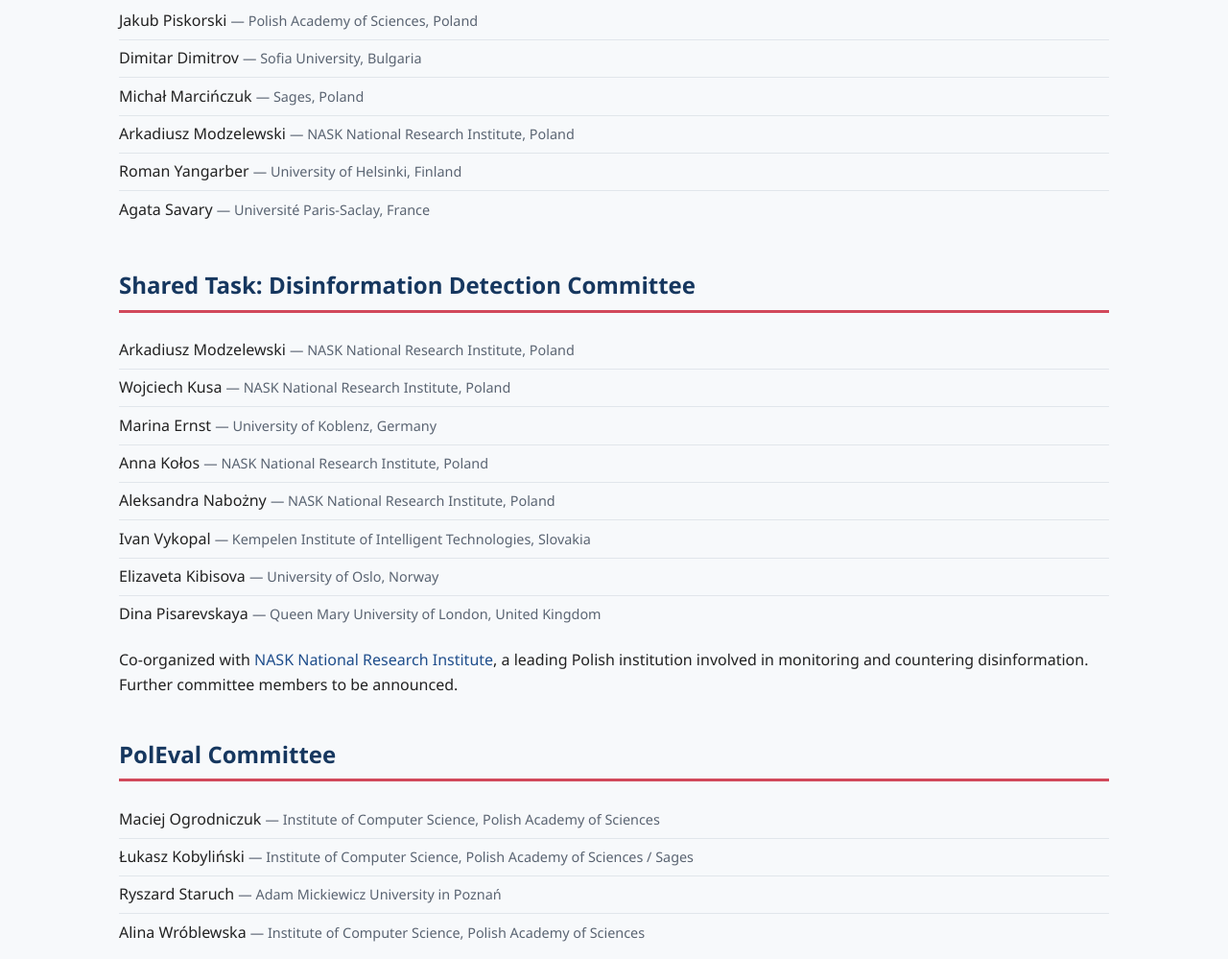
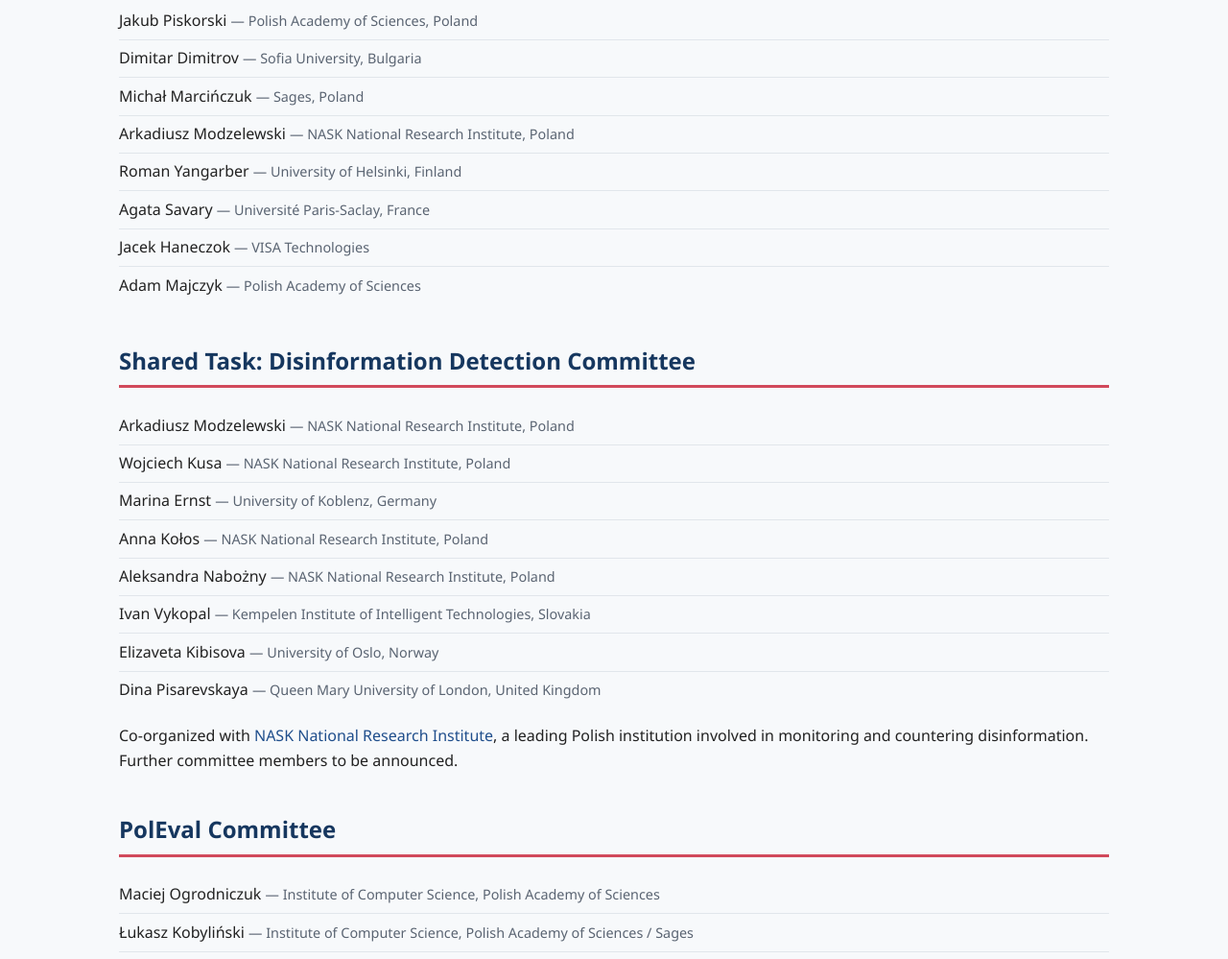
Before and after one commit to SlavicNLP/SlavicNLP.github.io, a plain HTML site: page committees.html in a window 1280 px wide. Shown: the part 893-1892 px from the top of the page at 96% size. Drawn offline with Linux system fonts and the light colour scheme.

Commit message:
Add two members

```diff
--- a/committees.html
+++ b/committees.html
@@ -123,6 +123,8 @@
         <li>Arkadiusz Modzelewski <span class="affiliation">&mdash; NASK National Research Institute, Poland</span></li>
         <li>Roman Yangarber <span class="affiliation">&mdash; University of Helsinki, Finland</span></li>
         <li>Agata Savary <span class="affiliation">&mdash; Université Paris-Saclay, France</span></li>
+        <li>Jacek Haneczok <span class="affiliation">&mdash; VISA Technologies</span></li>
+        <li>Adam Majczyk <span class="affiliation">&mdash; Polish Academy of Sciences</span></li>
       </ul>
     </section>
 
```
